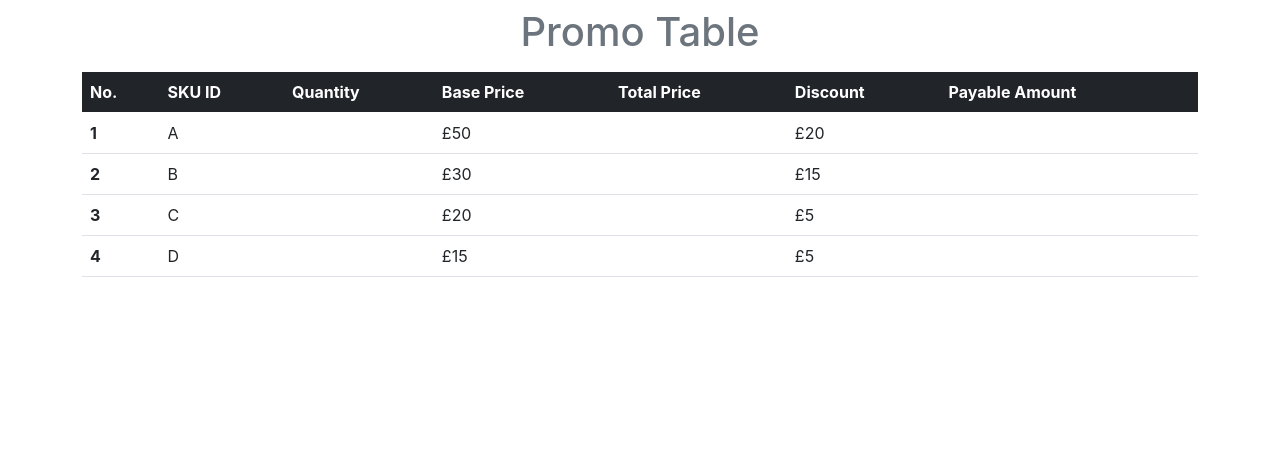
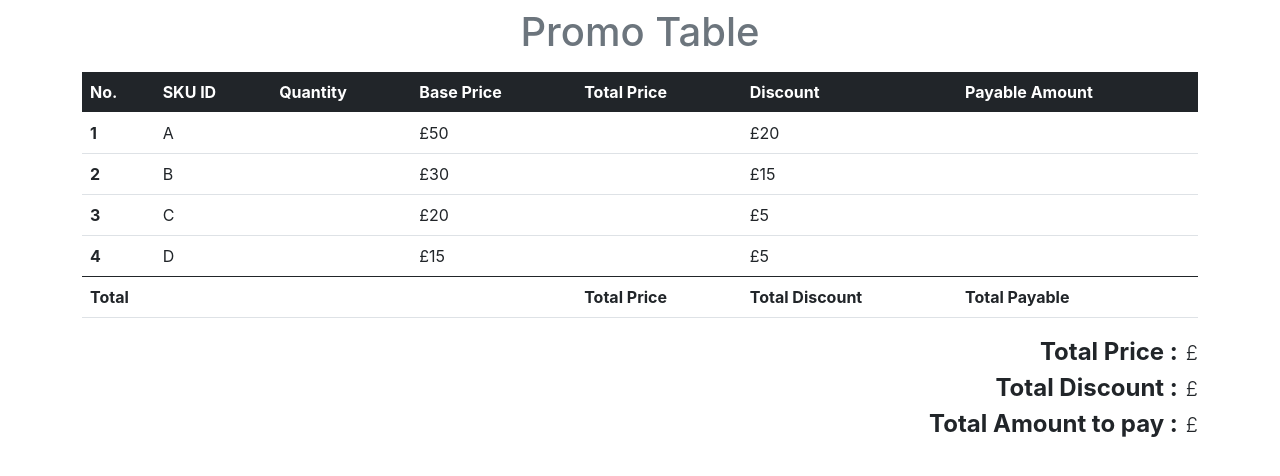
Before and after one commit to binod-sahu/promo-app-scm, a React (Create React App) app: page / in a window 1280 px wide. Shown: the top 476 px of the page. Built offline with nearby package versions, Linux system fonts and the light colour scheme.

Commit message:
add footer to display total

```diff
--- a/src/components/PromoTable.jsx
+++ b/src/components/PromoTable.jsx
@@ -28,7 +28,32 @@ const PromoTable = () => {
               }
 
             </tbody>
+            <tfoot>
+                <tr>
+                    <td className="text-right fw-bolder" colSpan="4">
+                    Total
+                    </td>
+                    <td className="text-right fw-bold">Total Price</td>
+                    <td className="text-right fw-bold">Total Discount</td>
+                    <td className="text-right fw-bold">
+                    Total Payable
+                    </td>
+                </tr>
+                </tfoot>
             </table>
+
+            <div className="row text-end">
+                <div className="fs-4 fw-bold">Total Price :
+                    <span className="fw-light fs-5 ms-2">£</span>
+                </div>
+                <div className="fs-4 fw-bold">Total Discount :
+                    <span className="fw-light fs-5 ms-2">£</span>
+                </div>
+                <div className="fs-4 fw-bold">Total Amount to pay :
+                    <span className="fw-light fs-5 ms-2">£</span>
+                </div>
+
+            </div>
       </div>
     );
   }
```
